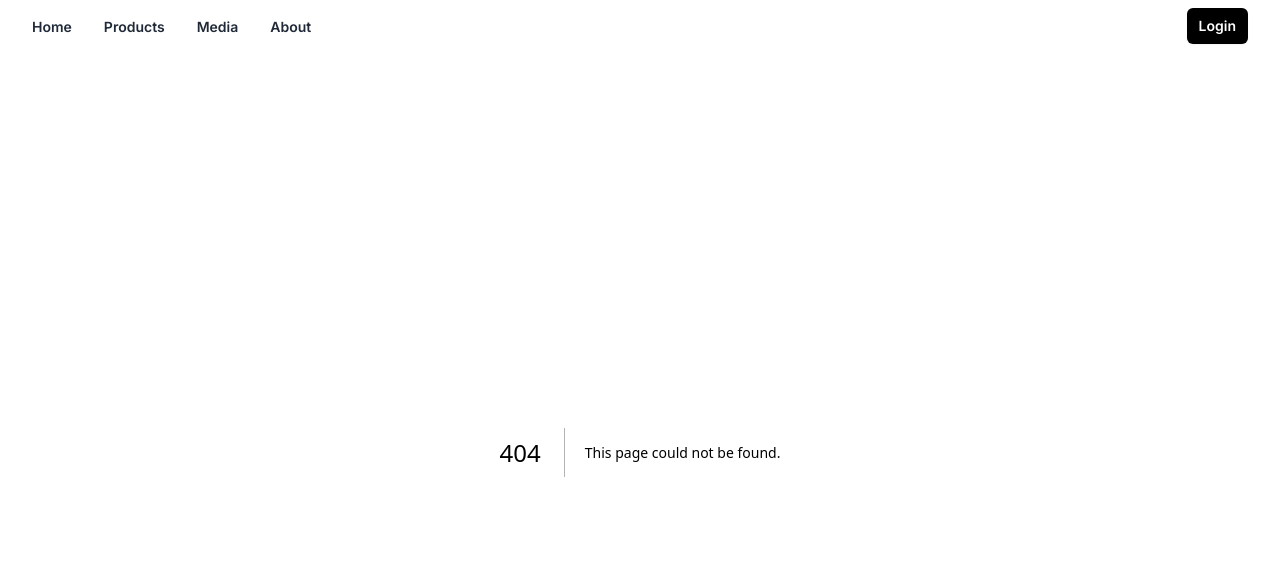
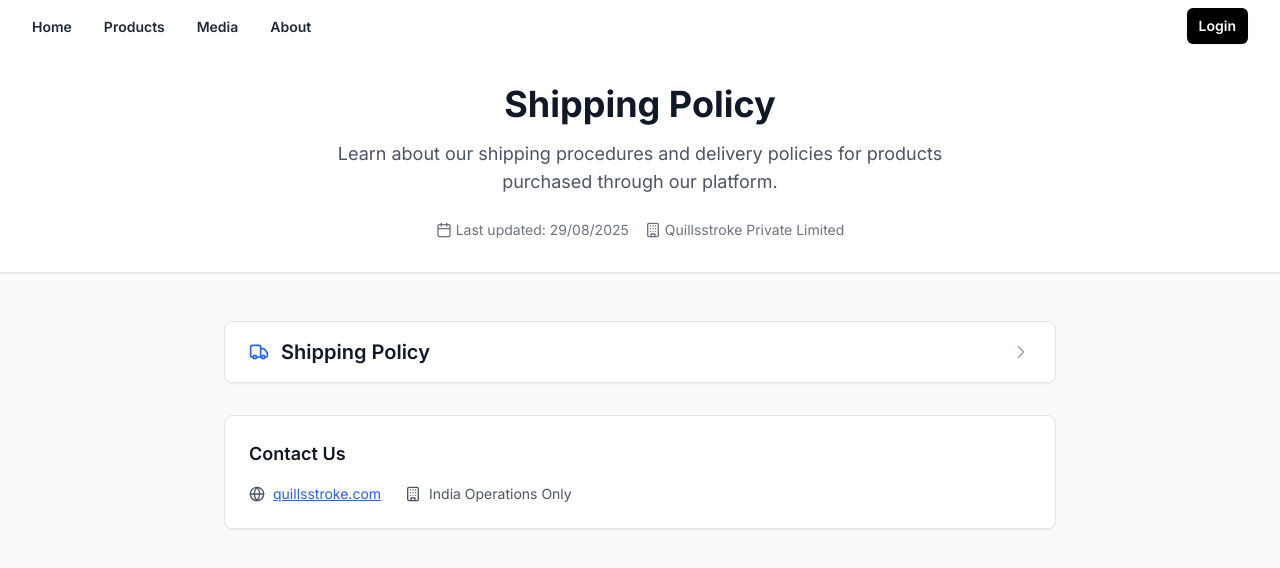
Before and after one commit to sudoarchie/quills, a Next.js app: page /shippingpolicy in a window 1280 px wide. Before the commit this address had no page. Shown: the top 568 px of the page. Built offline with nearby package versions, Linux system fonts and the light colour scheme.

Commit message:
shipping policy

```diff
--- /dev/null
+++ b/app/shippingpolicy/page.tsx
@@ -0,0 +1,159 @@
+'use client'
+import { useState } from 'react';
+import { ChevronDown, ChevronRight, Calendar, Building, Globe, Truck } from 'lucide-react';
+
+interface ExpandedSections {
+  [key: string]: boolean;
+}
+
+interface Section {
+  id: string;
+  title: string;
+  icon: JSX.Element;
+  content: JSX.Element;
+}
+
+const ShippingPolicy: React.FC = () => {
+  const [expandedSections, setExpandedSections] = useState<ExpandedSections>({});
+
+  const toggleSection = (sectionId: string): void => {
+    setExpandedSections(prev => ({
+      ...prev,
+      [sectionId]: !prev[sectionId]
+    }));
+  };
+
+  const sections: Section[] = [
+    {
+      id: 'policy',
+      title: 'Shipping Policy',
+      icon: <Truck className="w-5 h-5" />,
+      content: (
+        <div className="space-y-6">
+          <div className="space-y-4">
+            <div className="bg-blue-50 border border-blue-200 rounded-lg p-4">
+              <p className="text-blue-800 text-sm">
+                The orders for the user are shipped through registered domestic courier companies and/or speed post only.
+              </p>
+            </div>
+
+            <div className="bg-green-50 border border-green-200 rounded-lg p-4">
+              <p className="text-green-800 text-sm">
+                Orders are shipped within 7 days from the date of the order and/or payment or as per the delivery date agreed at the time of order confirmation and delivering of the shipment, subject to courier company / post office norms.
+              </p>
+            </div>
+
+            <div className="bg-purple-50 border border-purple-200 rounded-lg p-4">
+              <p className="text-purple-800 text-sm">
+                Platform Owner shall not be liable for any delay in delivery by the courier company / postal authority.
+              </p>
+            </div>
+
+            <div className="bg-orange-50 border border-orange-200 rounded-lg p-4">
+              <p className="text-orange-800 text-sm">
+                Delivery of all orders will be made to the address provided by the buyer at the time of purchase.
+              </p>
+            </div>
+
+            <div className="bg-yellow-50 border border-yellow-200 rounded-lg p-4">
+              <p className="text-yellow-800 text-sm">
+                Delivery of our services will be confirmed on your email ID as specified at the time of registration.
+              </p>
+            </div>
+
+            <div className="bg-red-50 border border-red-200 rounded-lg p-4">
+              <p className="text-red-800 text-sm">
+                If there are any shipping cost(s) levied by the seller or the Platform Owner (as the case be), the same is not refundable.
+              </p>
+            </div>
+          </div>
+        </div>
+      )
+    }
+  ];
+
+  return (
+    <div className="min-h-screen bg-gray-50">
+      {/* Header */}
+      <div className="bg-white shadow-sm border-b">
+        <div className="max-w-4xl mx-auto px-4 sm:px-6 lg:px-8 py-8">
+          <div className="text-center">
+            <h1 className="text-4xl font-bold text-gray-900 mb-4">Shipping Policy</h1>
+            <p className="text-lg text-gray-600 max-w-2xl mx-auto">
+              Learn about our shipping procedures and delivery policies for products purchased through our platform.
+            </p>
+            <div className="mt-6 flex items-center justify-center space-x-4 text-sm text-gray-500">
+              <div className="flex items-center">
+                <Calendar className="w-4 h-4 mr-1" />
+                Last updated: 29/08/2025
+              </div>
+              <div className="flex items-center">
+                <Building className="w-4 h-4 mr-1" />
+                Quillsstroke Private Limited
+              </div>
+            </div>
+          </div>
+        </div>
+      </div>
+
+      {/* Content */}
+      <div className="max-w-4xl mx-auto px-4 sm:px-6 lg:px-8 py-12">
+        <div className="space-y-6">
+          {sections.map((section: Section) => (
+            <div key={section.id} className="bg-white rounded-lg shadow-sm border">
+              <button
+                onClick={() => toggleSection(section.id)}
+                className="w-full px-6 py-4 text-left flex items-center justify-between hover:bg-gray-50 transition-colors"
+                type="button"
+                aria-expanded={expandedSections[section.id] || false}
+                aria-controls={`section-${section.id}`}
+              >
+                <div className="flex items-center space-x-3">
+                  <div className="text-blue-600">{section.icon}</div>
+                  <h2 className="text-xl font-semibold text-gray-900">{section.title}</h2>
+                </div>
+                <div className="text-gray-400">
+                  {expandedSections[section.id] ? (
+                    <ChevronDown className="w-5 h-5" />
+                  ) : (
+                    <ChevronRight className="w-5 h-5" />
+                  )}
+                </div>
+              </button>
+
+              {expandedSections[section.id] && (
+                <div
+                  id={`section-${section.id}`}
+                  className="px-6 pb-6 border-t border-gray-100"
+                >
+                  <div className="pt-4">
+                    {section.content}
+                  </div>
+                </div>
+              )}
+            </div>
+          ))}
+        </div>
+
+        {/* Contact Information */}
+        <div className="mt-8 bg-white rounded-lg shadow-sm border p-6">
+          <h3 className="text-lg font-semibold text-gray-900 mb-4">Contact Us</h3>
+          <div className="flex flex-col sm:flex-row sm:items-center sm:space-x-6 space-y-2 sm:space-y-0 text-sm text-gray-600">
+            <div className="flex items-center">
+              <Globe className="w-4 h-4 mr-2" />
+              <a href="https://quillsstroke.com/" className="text-blue-600 hover:text-blue-800 underline">
+                quillsstroke.com
+              </a>
+            </div>
+            <div className="flex items-center">
+              <Building className="w-4 h-4 mr-2" />
+              India Operations Only
+            </div>
+          </div>
+        </div>
+      </div>
+    </div>
+  );
+};
+
+export default ShippingPolicy;
```
